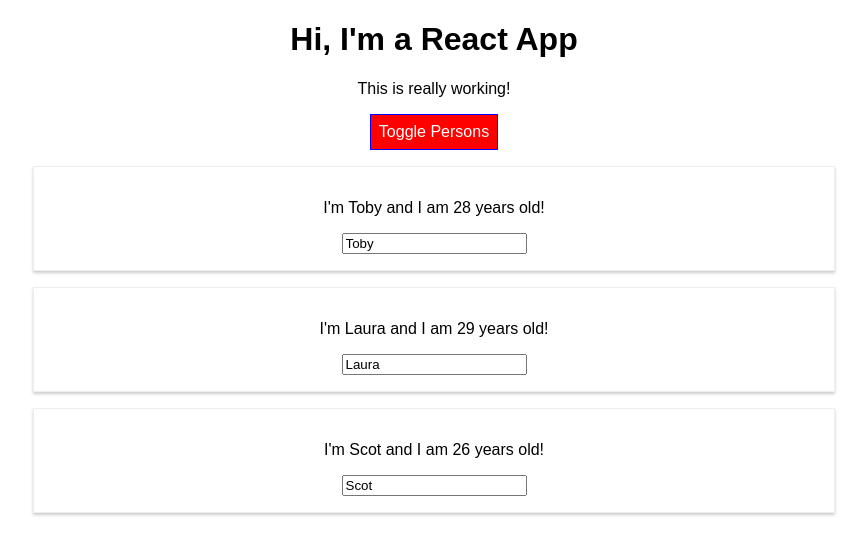
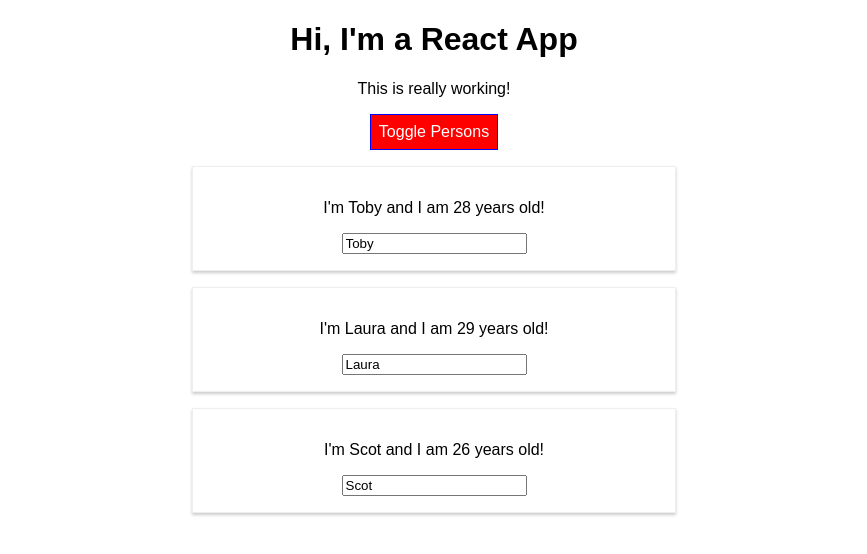
Before and after one commit to tobyjorris/Udemy-React, a React (Create React App) app in the folder 03 Styling React Components/: page / in a window 1280 px wide. Both pictures are taken after a click on the button "Toggle Persons". Shown: the top 554 px of the page, without its empty margins (206-1073 px from the left). Built offline with nearby package versions, Linux system fonts and the light colour scheme.

Commit message:
Added Radium

```diff
--- a/03 Styling React Components/package.json
+++ b/03 Styling React Components/package.json
@@ -3,8 +3,9 @@
   "version": "0.1.0",
   "private": true,
   "dependencies": {
-    "react": "^16.0.0-rc.3",
-    "react-dom": "^16.0.0-rc.3",
+    "radium": "^0.26.0",
+    "react": "^16.13.0",
+    "react-dom": "^16.13.0",
     "react-scripts": "1.0.13"
   },
   "scripts": {
--- a/03 Styling React Components/src/App.js
+++ b/03 Styling React Components/src/App.js
@@ -1,4 +1,5 @@
 import React, { Component } from 'react';
+import Radium, {StyleRoot} from 'radium';
 import './App.css';
 import Person from './Person/Person';
 
@@ -49,7 +50,11 @@
       font: 'inherit',
       border: '1px solid blue',
       padding: '8px',
-      cursor: 'pointer'
+      cursor: 'pointer',
+      ':hover': {
+        backgroundColor: 'lightgreen',
+        color: 'black'
+      }
     };
 
     let persons = null;
@@ -69,6 +74,10 @@
       );
 
       style.backgroundColor = 'red';
+      style[':hover'] = {
+        backgroundColor: 'salmon',
+            color: 'black'
+      };
     }
 
     const classes = [];
@@ -80,6 +89,7 @@
     }
 
     return (
+    <StyleRoot>
       <div className="App">
         <h1>Hi, I'm a React App</h1>
         <p className={classes.join(' ')}>This is really working!</p>
@@ -88,8 +98,9 @@
           onClick={this.togglePersonsHandler}>Toggle Persons</button>
         {persons}
       </div>
-    );
+    </StyleRoot>
+      );
   }
 }
 
-export default App;
+export default Radium(App);
--- a/03 Styling React Components/src/Person/Person.js
+++ b/03 Styling React Components/src/Person/Person.js
@@ -1,10 +1,17 @@
 import React from 'react';
+import Radium from "radium";
 
 import './Person.css';
 
 const person = ( props ) => {
+    const style = {
+        '@media (min-width: 500px)': {
+            width: '450px'
+        }
+    };
+
     return (
-        <div className="Person">
+        <div className="Person" style={style}>
             <p onClick={props.click}>I'm {props.name} and I am {props.age} years old!</p>
             <p>{props.children}</p>
             <input type="text" onChange={props.changed} value={props.name} />
@@ -12,4 +19,4 @@
     )
 };
 
-export default person;
+export default Radium(person);
```
Also changed, not shown: 1 other file (tests, documents, lock files or other folders).
